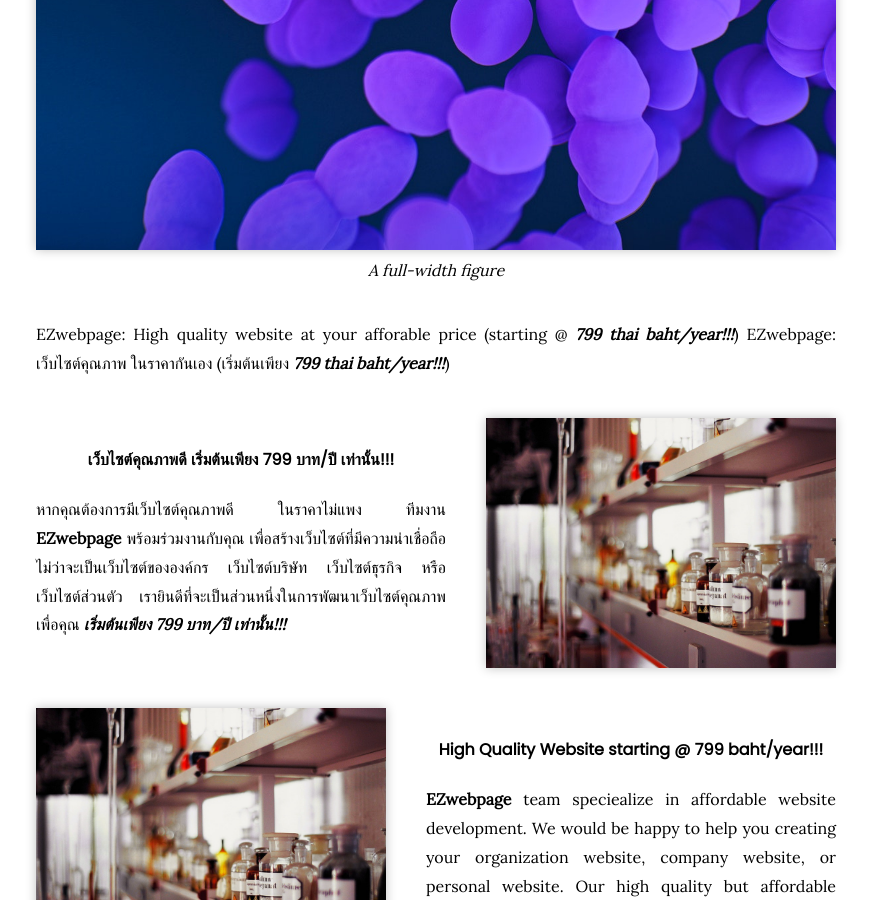
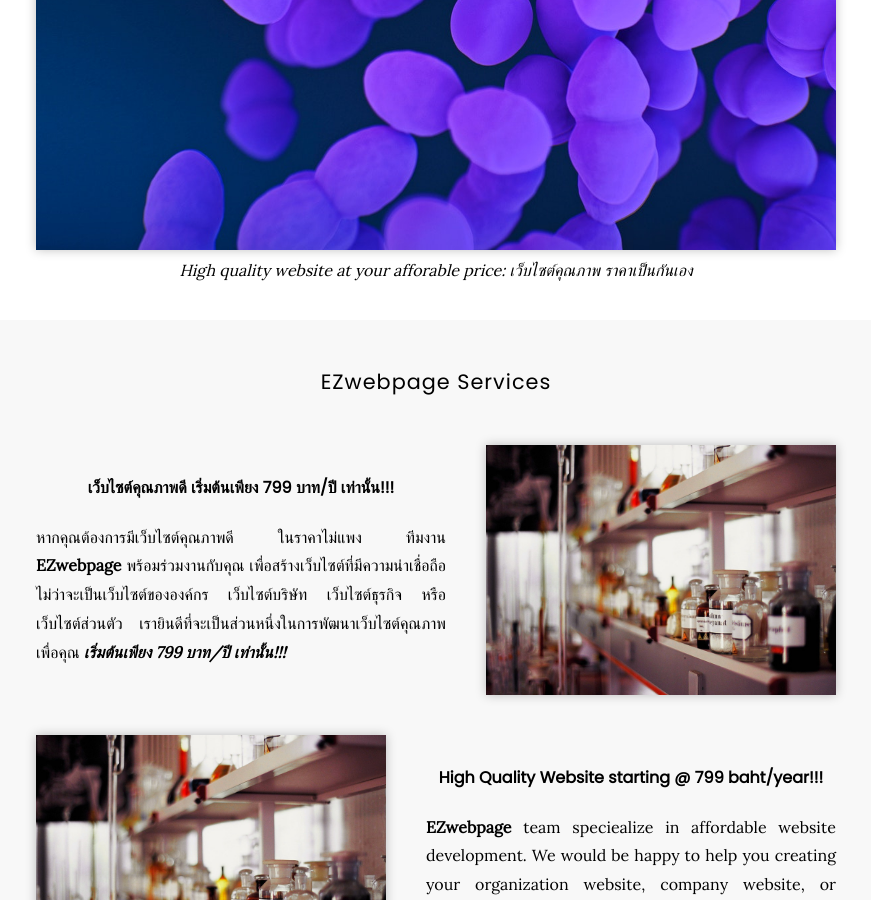
Before and after one commit to EZwebpage/Showcase, a Jekyll site: the page built from index.md, in a window 1280 px wide and 900 px high, scrolled down 538 px. Shown: the whole window, without its empty margins (204-1075 px from the left). Built offline with Jekyll 4.4.1, drawn with Linux system fonts in a browser that asks for light colours; nearby versions of some CDN libraries.

Commit message:
Update index.md

```diff
--- a/index.md
+++ b/index.md
@@ -7,11 +7,11 @@
 {%
   include figure.html
   image="images/bacteria.jpg"
-  caption="A full-width figure"
+  caption="High quality website at your afforable price: เว็บไซต์คุณภาพ ราคาเป็นกันเอง"
   width="100%"
 %}
-EZwebpage: High quality website at your afforable price (starting @ **_799 thai baht/year!!!_**)
-EZwebpage: เว็บไซต์คุณภาพ ในราคากันเอง (เริ่มต้นเพียง **_799 thai baht/year!!!_**)
+
+## EZwebpage Services
 
 {% capture text %}
 หากคุณต้องการมีเว็บไซต์คุณภาพดี ในราคาไม่แพง ทีมงาน **EZwebpage** พร้อมร่วมงานกับคุณ เพื่อสร้างเว็บไซต์ที่มีความน่าเชื่อถือ ไม่ว่าจะเป็นเว็บไซต์ขององค์กร เว็บไซต์บริษัท เว็บไซต์ธุรกิจ หรือ เว็บไซต์ส่วนตัว เรายินดีที่จะเป็นส่วนหนึ่งในการพัฒนาเว็บไซต์คุณภาพเพื่อคุณ **_เริ่มต้นเพียง 799 บาท/ปี เท่านั้น!!!_**
```
